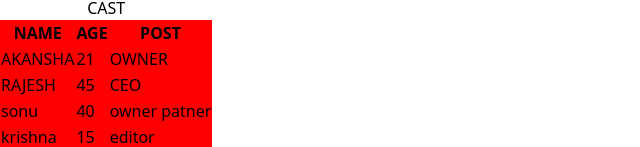
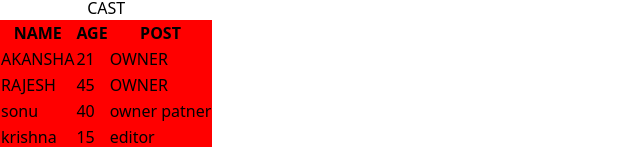
Before and after one commit to 11thewebiste/website, a plain HTML site: page index.html in a window 1280 px wide. Shown: the part 703-850 px from the top of the page, 0-640 px from the left. Drawn offline with nearby package versions, Linux system fonts and the light colour scheme.

Commit message:
Update index.html

```diff
--- a/index.html
+++ b/index.html
@@ -65,7 +65,7 @@
         <tr>
             <td>RAJESH</td>
             <td>45</td>
-            <td>CEO</td>
+            <td>OWNER</td>
         </tr>
         <tr>
             <td>sonu</td>
```
